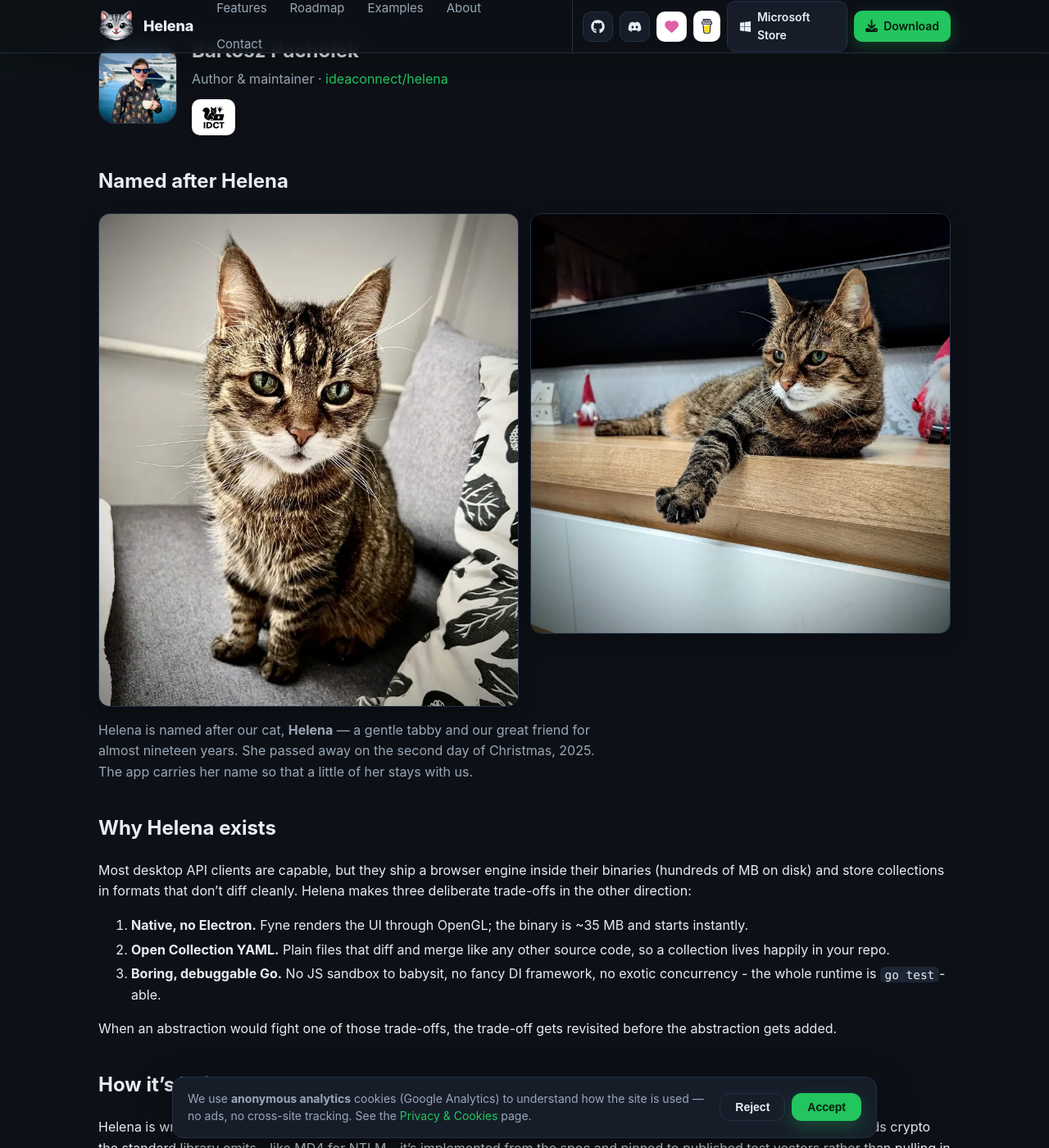
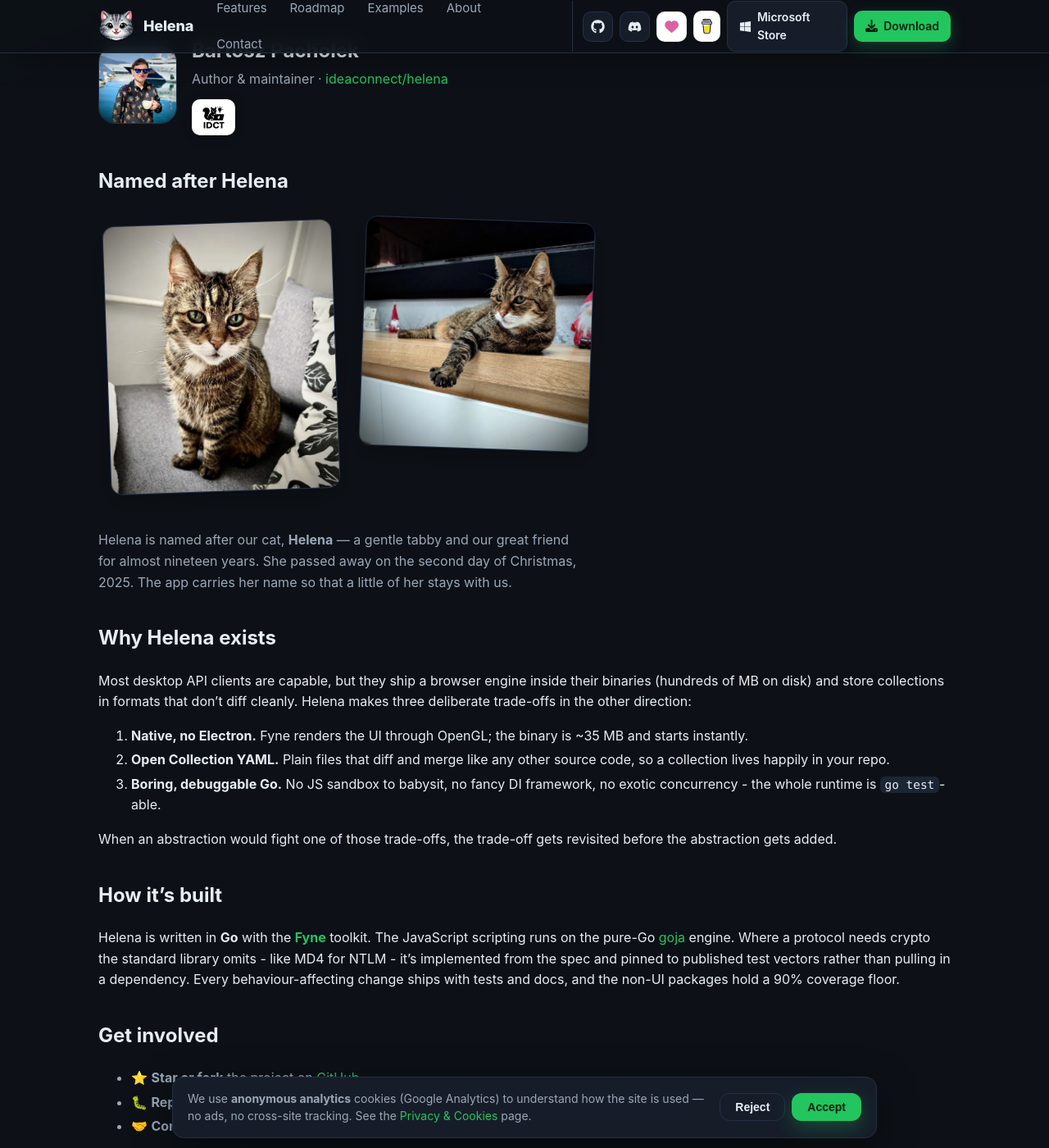
Before and after one commit to ideaconnect/helena, a Jekyll site: the page built from website/about.md, in a window 1280 px wide and 1400 px high, scrolled down 298 px. Shown: the whole window at 82% size. Built offline with Jekyll 4.4.1, drawn with Linux system fonts in a browser that asks for light colours.

Commit message:
website: float the About-page Helena photos instead of oversizing them (#169)
The tribute photos used `flex: 1 1 240px`, so flex-grow ballooned each to ~half
the wide content column (and the portrait's height then dominated, breaking the
layout). Cap them at a fixed 280px basis with no grow, and give them the same
floating treatment as the homepage art: a slight ±2° tilt, drop shadow, and a
gentle bob (disabled under prefers-reduced-motion). Caption sits below.

```diff
--- a/website/assets/css/style.css
+++ b/website/assets/css/style.css
@@ -310,13 +310,21 @@
 .idct-badge:hover { text-decoration: none; transform: translateY(-1px); box-shadow: 0 6px 18px rgba(0, 0, 0, .4); }
 .idct-badge img { height: 30px; width: auto; display: block; }
 
-/* "Named after Helena" tribute on the About page. */
-.tribute { margin: 8px 0 30px; }
-.tribute-photos { display: flex; flex-wrap: wrap; gap: 14px; }
-.tribute-photos picture { flex: 1 1 240px; min-width: 0; }
-.tribute-photos img { width: 100%; height: auto; border-radius: 14px; display: block;
-  border: 1px solid var(--line); box-shadow: 0 8px 24px rgba(0, 0, 0, .3); }
-.tribute-text { margin: 16px 0 0; color: var(--muted); max-width: 60ch; }
+/* "Named after Helena" tribute on the About page — floating, slightly-tilted
+   photos like the homepage art, sized so they never dominate the layout. Fixed
+   basis with no flex-grow (the old `flex: 1 1` ballooned each to ~half the wide
+   column). */
+.tribute { margin: 10px 0 34px; }
+.tribute-photos { display: flex; flex-wrap: wrap; gap: 32px; align-items: flex-start;
+  padding: 12px 10px 20px; }
+.tribute-photos picture { flex: 0 1 280px; display: block; }
+.tribute-photos img { width: 100%; height: auto; display: block; border-radius: 14px;
+  border: 1px solid var(--line); box-shadow: var(--shadow); background: var(--ink); }
+.tribute-photos picture:nth-child(1) { transform: rotate(-2deg); animation: tribute-float-a 7s ease-in-out infinite; }
+.tribute-photos picture:nth-child(2) { transform: rotate(2deg); animation: tribute-float-b 8s ease-in-out .6s infinite; }
+@keyframes tribute-float-a { 0%, 100% { transform: rotate(-2deg) translateY(0); } 50% { transform: rotate(-2deg) translateY(-8px); } }
+@keyframes tribute-float-b { 0%, 100% { transform: rotate(2deg) translateY(0); } 50% { transform: rotate(2deg) translateY(-8px); } }
+.tribute-text { margin: 26px 0 0; color: var(--muted); max-width: 58ch; }
 
 /* ---- Scroll reveal (progressive enhancement; visible by default) ---- */
 .reveal { opacity: 1; }
```
